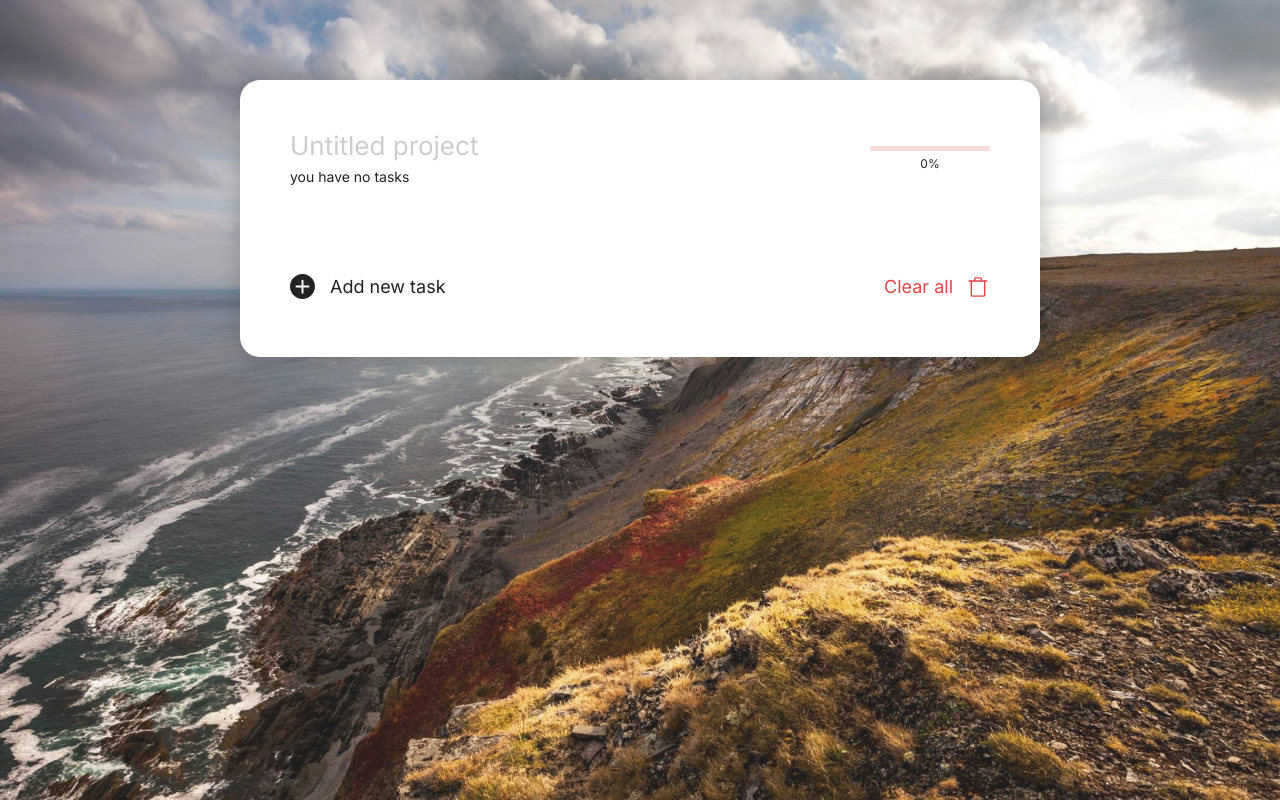
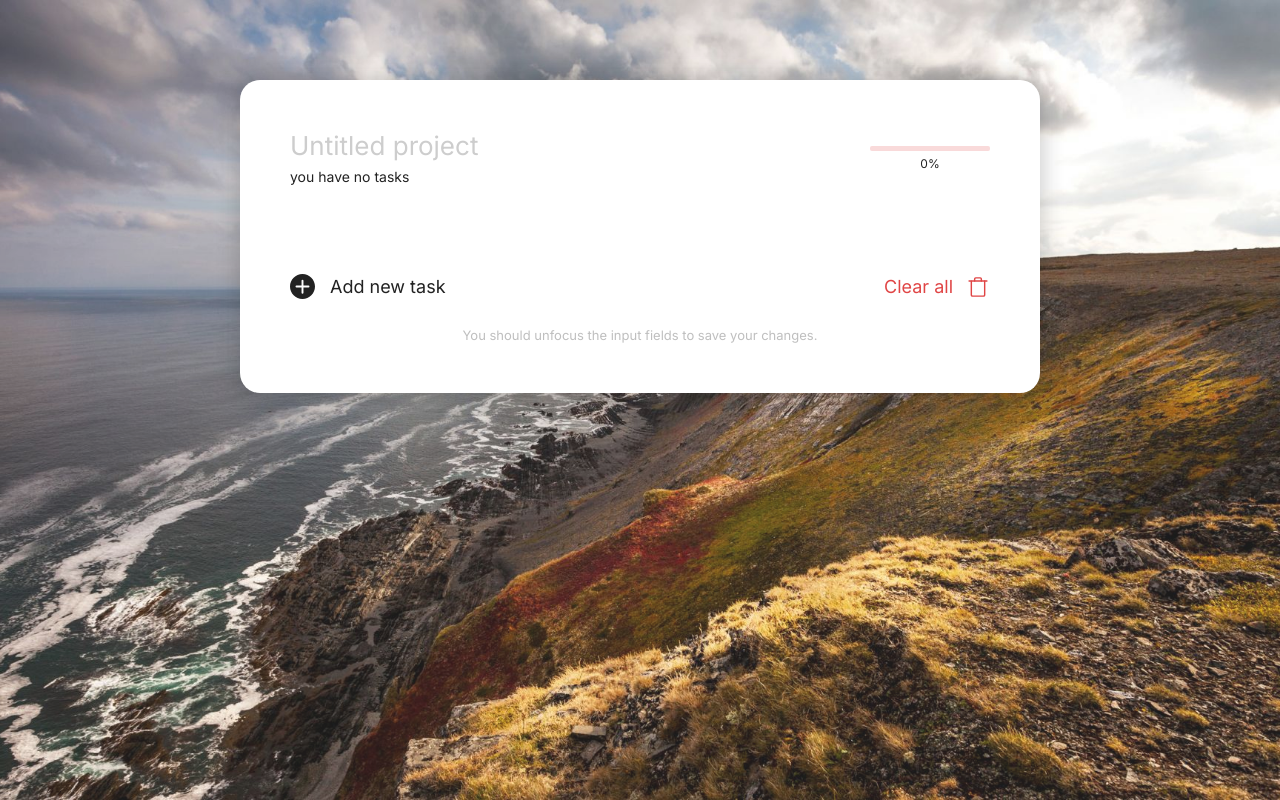
Before and after one commit to modivicious/todo-list, a React (Create React App) app in the folder app/: page / in a window 1280 px wide. Built offline with nearby package versions, Linux system fonts and the light colour scheme; what redux-localstorage-simple would draw is missing.

Commit message:
add save info in bottom

```diff
--- a/app/src/components/Bottom/Bottom.module.scss
+++ b/app/src/components/Bottom/Bottom.module.scss
@@ -1,7 +1,8 @@
-.bottom {
+.buttonsBox {
   display: flex;
   justify-content: space-between;
   align-items: center;
+  margin-bottom: 20px;
 }
 
 .button {
@@ -27,3 +28,11 @@
   background-position: center right 2px;
   color: #e04545;
 }
+
+.saveInfo {
+  display: flex;
+  flex-direction: column;
+  align-items: center;
+  font-size: 13px;
+  color: #bfbfbf;
+}
--- a/app/src/components/Bottom/index.jsx
+++ b/app/src/components/Bottom/index.jsx
@@ -4,7 +4,8 @@ import styles from "./Bottom.module.scss";
 
 const Bottom = ({ onAdd, onClear }) => {
   return (
-    <div className={styles.bottom}>
+    <div>
+      <div className={styles.buttonsBox}>
         <button
           className={`${styles.button} ${styles.add}`}
           onClick={() => onAdd()}
@@ -18,6 +19,10 @@ const Bottom = ({ onAdd, onClear }) => {
           Clear all
         </button>
       </div>
+      <div className={styles.saveInfo}>
+        <span>You should unfocus the input fields to save your changes.</span>
+      </div>
+    </div>
   );
 };
 
```
Lines whose indentation alone changed are shown as unchanged.
